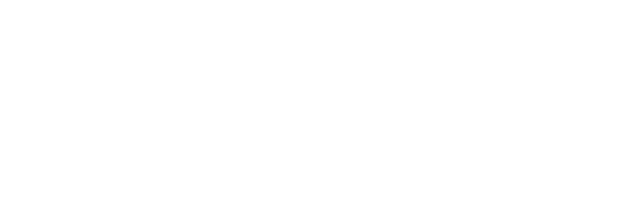
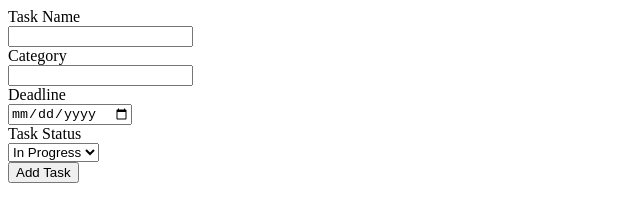
Before and after one commit to aardvarkpepper/2025-06-20-SBA, a plain HTML site: page index.html in a window 1280 px wide. Shown: the whole page, without its empty margins (0-640 px from the left). Drawn offline with Linux system fonts and the light colour scheme.

Commit message:
Add new task entry form.

```diff
--- a/index.html
+++ b/index.html
@@ -1,15 +1,84 @@
 <!DOCTYPE html>
 <html lang="en">
+
 <head>
   <meta charset="UTF-8">
   <meta name="viewport" content="width=device-width, initial-scale=1.0">
   <title>Document</title>
-  <link rel="stylesheet" href="./styles.css">
+  <link rel="stylesheet" href="./style.css">
 </head>
+
 <body>
   <form>
-
+    <label for="taskname">Task Name</label>
+    <br>
+    <input type="text" id="taskname" name="jtaskname">
+    <br>
+    <label for="category">Category</label>
+    <br>
+    <input type="text" id="category" name="jcategory">
+    <br>
+    <label for="deadline">Deadline</label>
+    <br>
+    <input type="date" id="deadline" name="jdeadline">
+    <br>
+    <label for="taskstatus">Task Status</label>
+    <br>
+    <select id="taskstatus" name="jtaskstatus">
+      <option value="inprogress">In Progress</option>
+      <option value="complete">Complete</option>
+      <option value="overdue">Overdue</option>
+    </select>
+    <br>
+    <input type="submit" value="Add Task" />
   </form>
 
 </body>
+
 </html>
+<!--
+
+
+add, update task status (In Progress, Completed, Overdue), autoupdate task status based on current date
+tasks past deadline Overdue
+filter tasks by status or category
+persist task data using local storage so tasks are saved even after refreshing package
+
+each task stored as object with properties. objects stored in array that holds all tasks
+create html structure (unorderd list or table) to display tasklist - each task shows
+task name, category, deadline, status.
+dynamically update task list in browser each time a new task is added or a status is updated.
+
+allow users to update the status of tasks (e.g. "in progress" or "completed") via a dropdown button
+autocheck each task deadline and mark overdue if current date has passed deadline
+update displayed task list whenever a task's status changes.
+
+add functionality to filter tasks by category or status. provide dropdown or set of buttns for users
+to choose a filter
+
+when a filter is selected only display tasks that match the selected category or status
+
+persisting task data with local storage - save current state of task list so tasks restored when
+page refreshed. Ensure task data stored and retrieved correctly.
+
+Use an array to store tasks, each represented as an object.
+Write functions to add tasks, update task status, check overdue tasks, and filter tasks.
+Use DOM manipulation to display the task list dynamically.
+Implement local storage to persist task data.
+
+Add multiple tasks and ensure they are displayed correctly.
+Test the “Update Status” functionality to ensure tasks can be marked as “Completed” or “Overdue.”
+Filter tasks by status or category and ensure the correct tasks are displayed.
+Refresh the page and ensure the tasks are restored from local storage.
+
+Keep your code modular: Use functions to organize your logic and make your code more readable and maintainable.
+Think about the user experience: Ensure that the task list is easy to read and that users receive clear feedback when
+updating or filtering tasks.
+
+Include a brief README.md explaining how the app works and any additional features you have implemented.
+
+Reflection: Write a short reflection (100-200 words) included within the repository discussing:
+
+Challenges faced during the project.
+How you approached solving those challenges.
+What you would improve if given more time -->
```
Also changed, not shown: app.js (added), script.js (deleted), style.css (added), styles.css (deleted).
